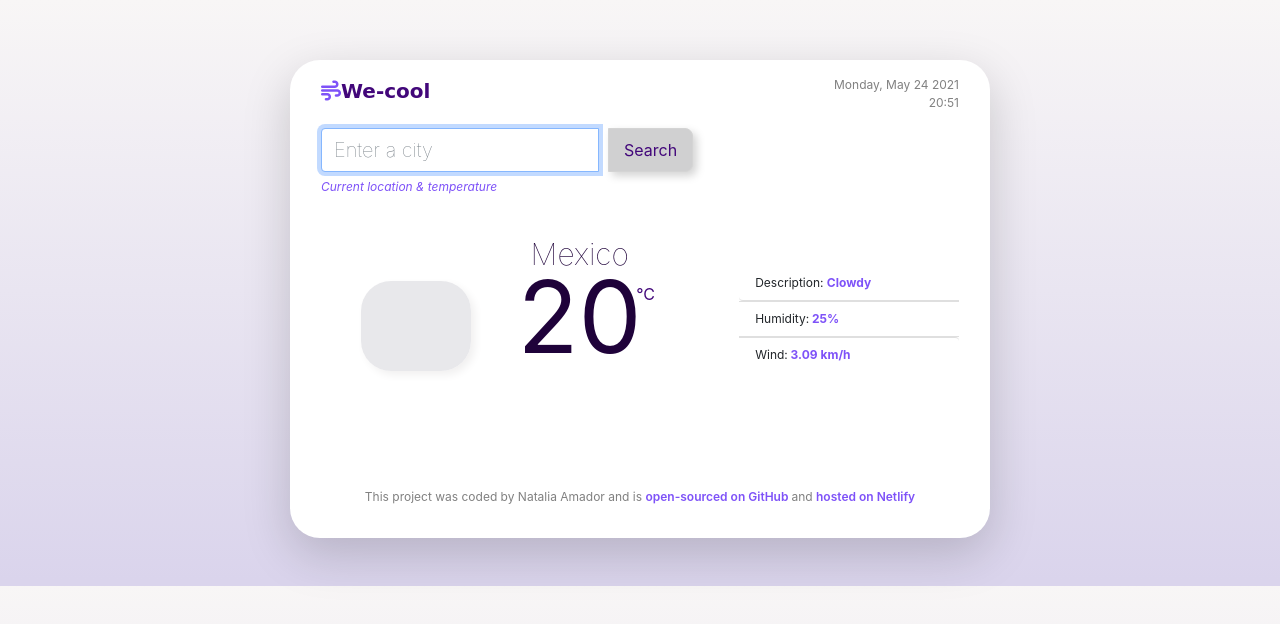
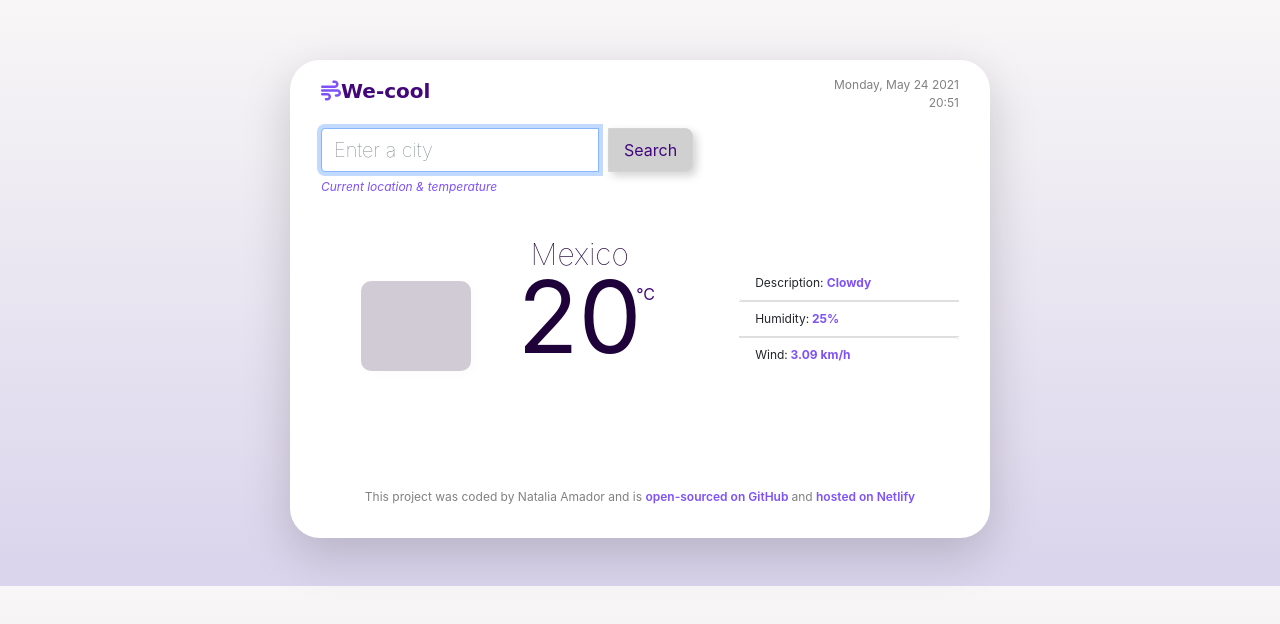
Before and after one commit to Nata-Am/New_weather_app, a plain HTML site: page index.html in a window 1280 px wide. Drawn offline with nearby package versions, Linux system fonts and the light colour scheme; no server answers; a web font is replaced by a local one.

Commit message:
Final styling  👌

```diff
--- a/src/styles.css
+++ b/src/styles.css
@@ -78,8 +78,9 @@ body {
 }
 
 .square {
-  background-color: rgba(232, 232, 235, 0.973);
-  border-radius: 30px;
+  background-color: rgb(31, 2, 58);
+  opacity: 0.2;
+  border-radius: 10px;
   box-shadow: 4px 4px 8px rgb(241, 240, 240);
   height: 90px;
   width: 110px;
```
